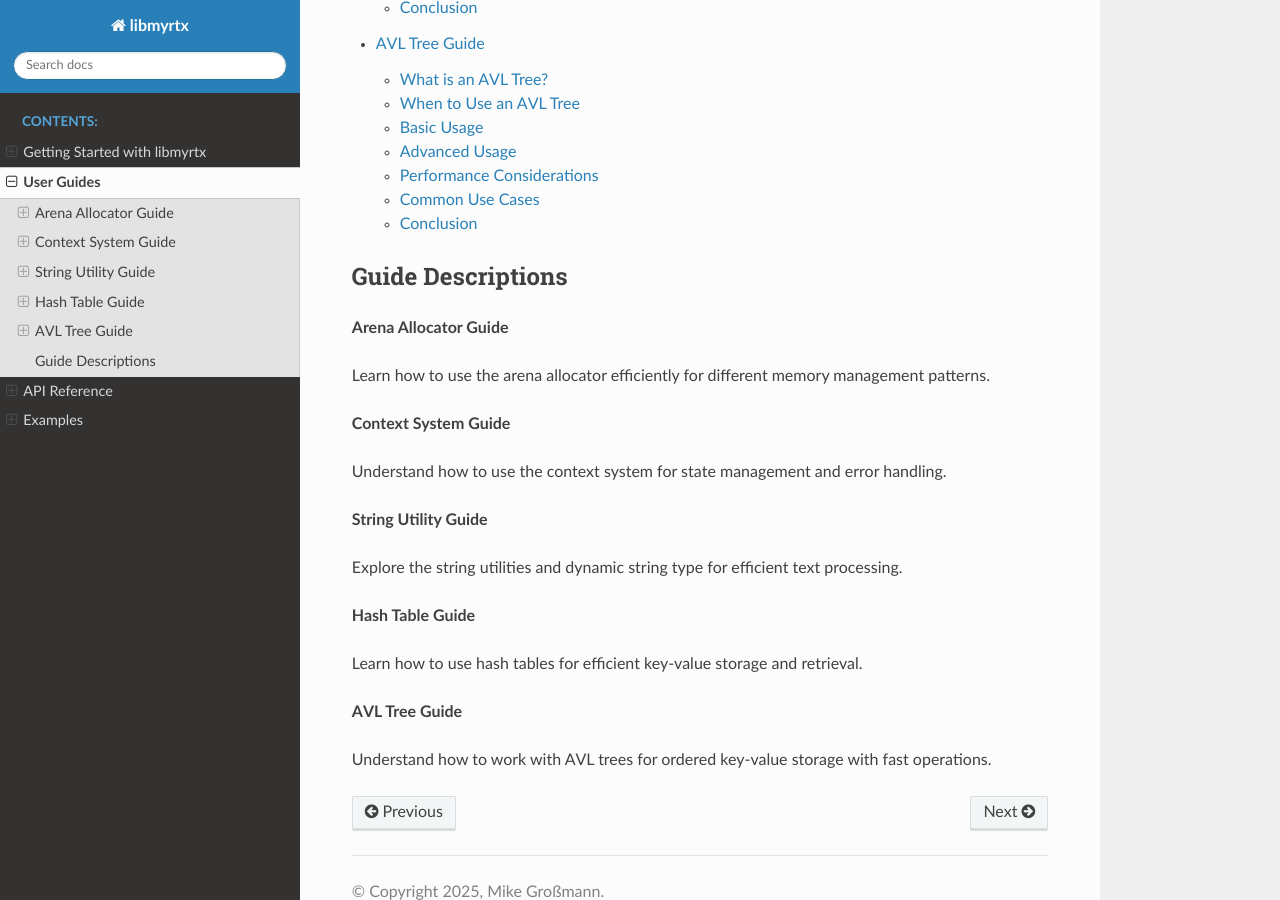
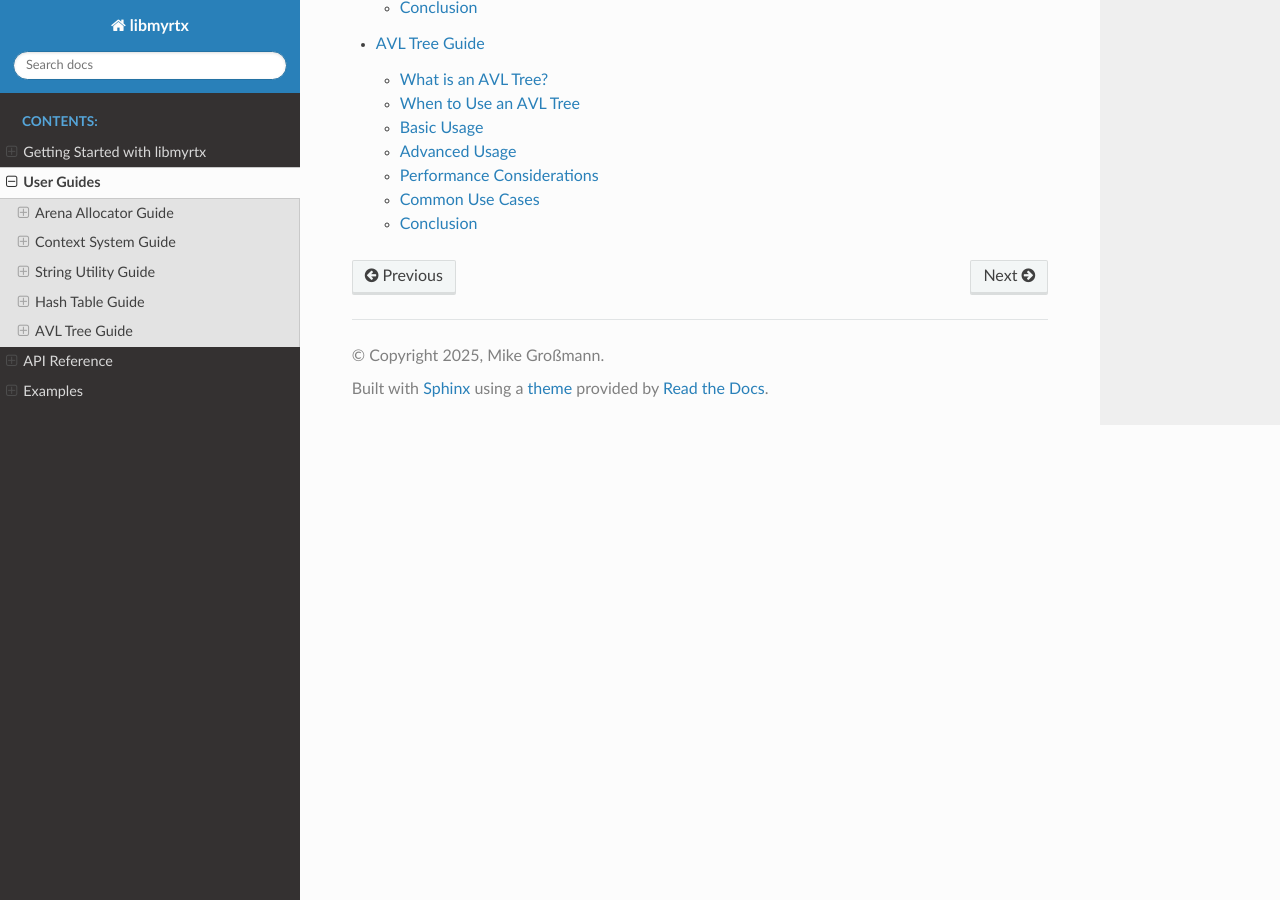
Before and after one commit to mgrossmann/libmyrtx, a Sphinx documentation site: the page built from docs/source/guides/index.rst, in a window 1280 px wide and 900 px high, scrolled down 1208 px. Built offline with Sphinx 7.4.7 and the Read the Docs theme 3.1.0, drawn with Linux system fonts in a browser that asks for light colours.

Commit message:
docs: Remove Guide Descriptions section from guides index

```diff
--- a/docs/source/guides/index.rst
+++ b/docs/source/guides/index.rst
@@ -12,26 +12,3 @@ This section provides detailed guides on using different components of the libmy
    string
    hash_table
    avl_tree
-
-Guide Descriptions
------------------
-
-**Arena Allocator Guide**
-
-Learn how to use the arena allocator efficiently for different memory management patterns.
-
-**Context System Guide**
-
-Understand how to use the context system for state management and error handling.
-
-**String Utility Guide**
-
-Explore the string utilities and dynamic string type for efficient text processing.
-
-**Hash Table Guide**
-
-Learn how to use hash tables for efficient key-value storage and retrieval.
-
-**AVL Tree Guide**
-
-Understand how to work with AVL trees for ordered key-value storage with fast operations.
```
